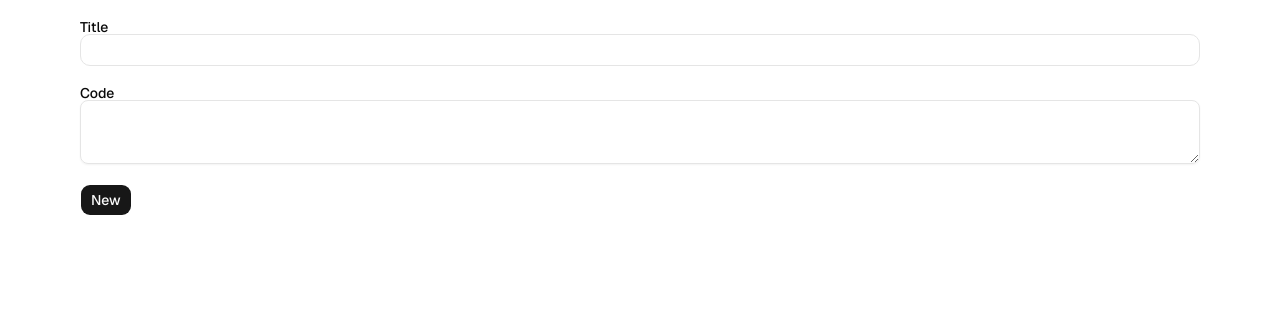
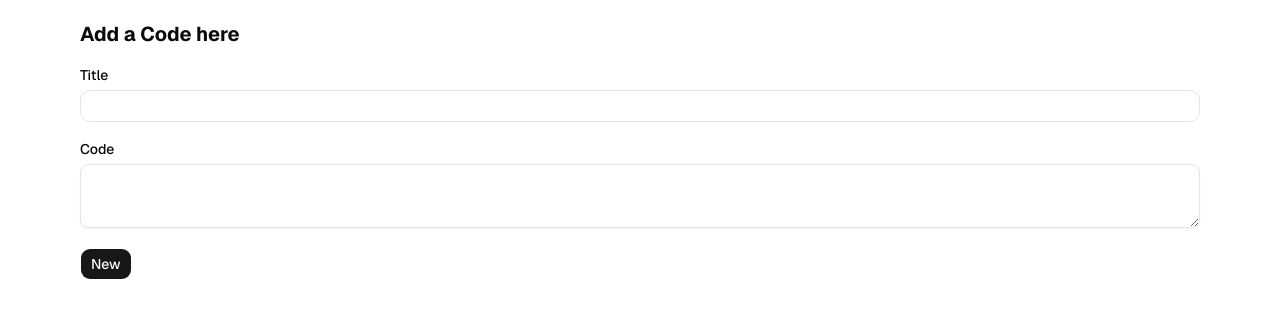
Before and after one commit to chithraksha16/code-snippet, a Next.js app: page /snippet/new in a window 1280 px wide. Shown: the top 318 px of the page. Built offline with nearby package versions, Linux system fonts and the light colour scheme.

Commit message:
added heading and gap

```diff
--- a/app/snippet/new/page.tsx
+++ b/app/snippet/new/page.tsx
@@ -12,11 +12,12 @@ const newSnippet = () => {
     return (
         <div className="px-20  mt-5">
             <form action={action} className="space-y-5">
-            <div>
+                <h1 className="text-xl font-bold">Add a Code here</h1>
+            <div className="space-y-2">
                 <Label>Title</Label>
                 <Input type="text" name="title" id="title" />
             </div>
-            <div>
+            <div className="space-y-2">
                 <Label>Code</Label>
                 <Textarea name="code" id="code" />
             </div>
```
